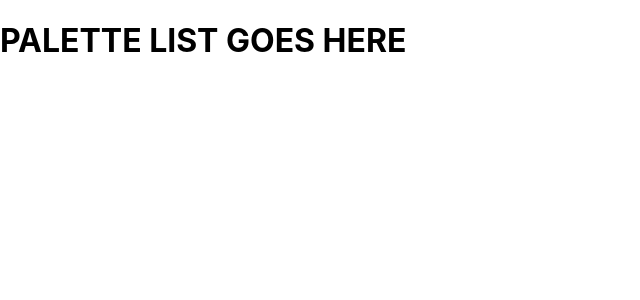
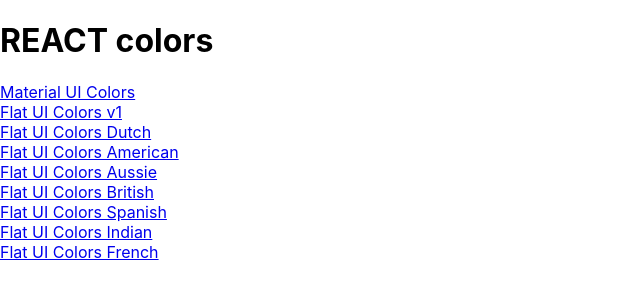
Before and after one commit to MiaoMiaoMiao3/REACT_Color_App, a React (Create React App) app: page / in a window 1280 px wide. Shown: the top 300 px of the page, without its empty margins (0-640 px from the left). Built offline with nearby package versions, Linux system fonts and the light colour scheme.

Commit message:
Add PaletteList and links

```diff
--- a/src/App.js
+++ b/src/App.js
@@ -3,6 +3,7 @@
 import Palette from './Palette';
 import seedColors from './seedColors';
 import {generatePalette} from './colorHelpers';
+import PaletteList from './PaletteList';
 
 class App extends Component {
   findPalette(id){
@@ -13,7 +14,7 @@
   render() {
     return (
       <Switch>
-        <Route exact path="/" render= {() => <h1> PALETTE LIST GOES HERE</h1>}/>
+        <Route exact path="/" render= {() => <PaletteList palettes = {seedColors}/>}/>
         <Route
           exact
           path="/palette/:id"
@@ -26,9 +27,6 @@
           )}
         />
       </Switch>
-      // <div>
-      //   <Palette palette = {generatePalette(seedColors[4])} />
-      // </div>
     );
   }}
 
--- a/src/NavBar.js
+++ b/src/NavBar.js
@@ -6,6 +6,7 @@
 import CloseIcon from '@material-ui/icons/Close';
 import IconButton from '@material-ui/core/IconButton';
 import Slider from 'rc-slider';
+import {Link} from 'react-router-dom';
 import './NavBar.css';
 
 class NavBar extends Component{
@@ -29,7 +30,7 @@
         return(
             <header className="NavBar">
                 <div className="logo">
-                    <a href="#">react color picker</a>
+                    <Link to="/">react color picker</Link>
                 </div>
                 <div className="slider-container">
                     <span>Level: {level}</span>
--- /dev/null
+++ b/src/PaletteList.js
@@ -0,0 +1,21 @@
+import React, {Component} from 'react';
+import {Link} from 'react-router-dom';
+class PaletteList extends Component{
+    render(){
+        const {palettes} = this.props
+        return(
+            <div>
+                <h1> REACT colors</h1>
+                {palettes.map(palette => (
+                    <div>
+                    <Link to={`/palette/${palette.id}`}>
+                        {palette.paletteName}
+                    </Link>
+                    </div>
+                ))}
+            </div>
+        )
+    }
+}
+
+export default PaletteList
```
